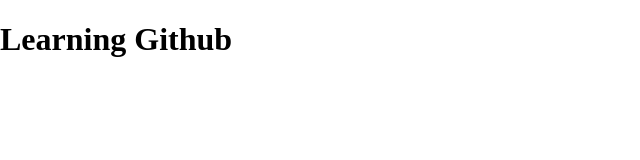
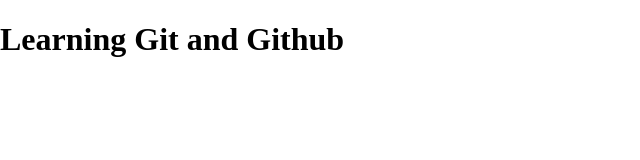
Before and after one commit to surajyadavdev/learning-git, a plain HTML site: page index.html in a window 1280 px wide. Shown: the whole page, without its empty margins (0-640 px from the left). Drawn offline with Linux system fonts and the light colour scheme.

Commit message:
change Github to git and github

```diff
--- a/index.html
+++ b/index.html
@@ -7,6 +7,6 @@
     <link rel="stylesheet" href="style.css">
 </head>
 <body>
-    <h1>Learning Github</h1>
+    <h1>Learning Git and Github</h1>
 </body>
 </html>
```
